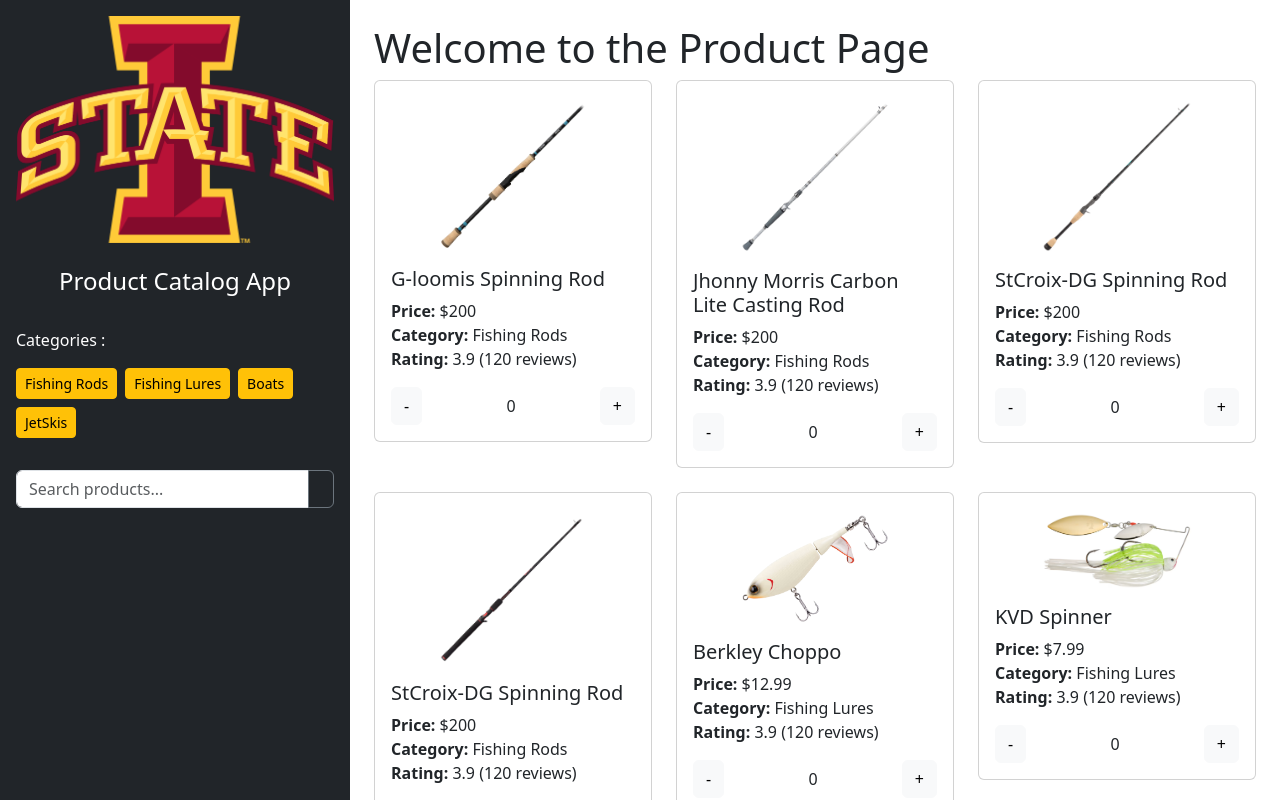
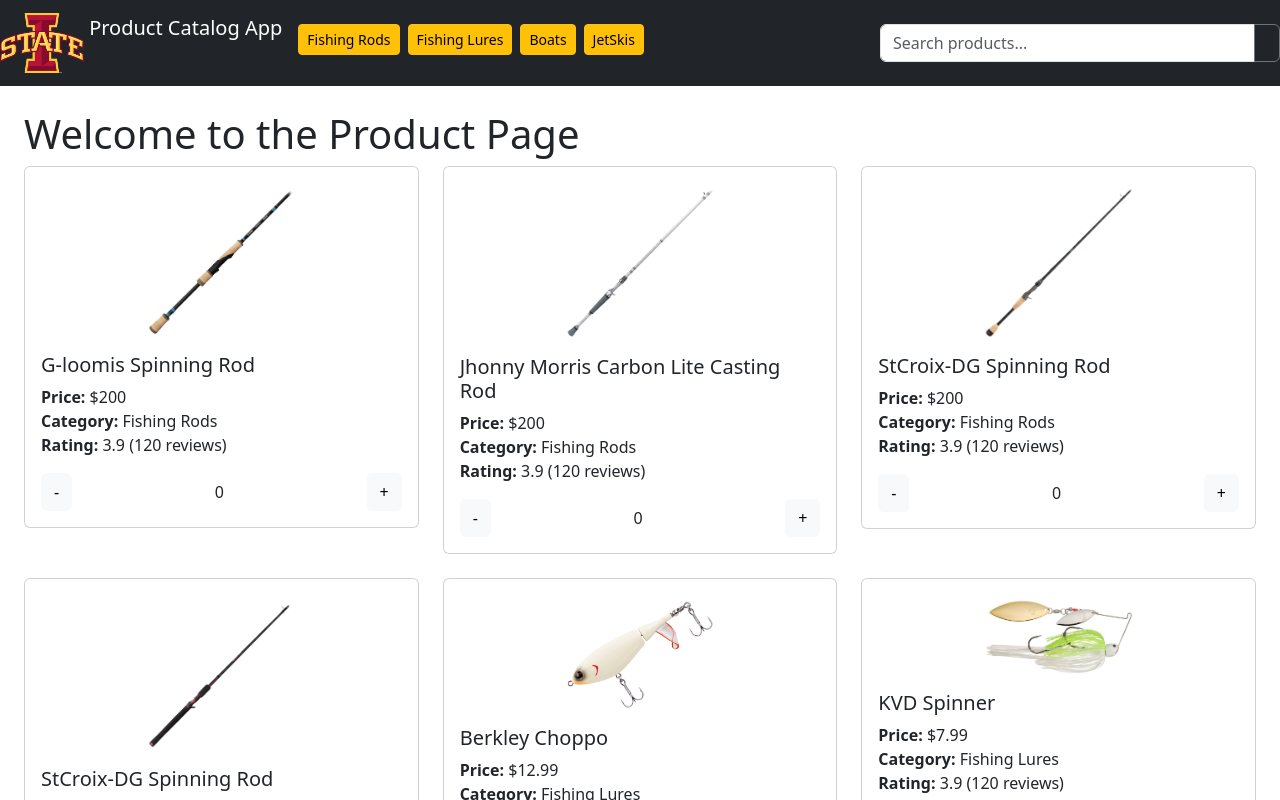
Before and after one commit to nvoung/319Assignment03, a React (Create React App) app: page / in a window 1280 px wide. Shown: the top 800 px of the page. Built offline with nearby package versions, Linux system fonts and the light colour scheme.

Commit message:
Top Nav Bar and App  changes

```diff
--- a/src/App.js
+++ b/src/App.js
@@ -1,7 +1,7 @@
 import React, { useState, useEffect } from "react";
 import "bootstrap/dist/css/bootstrap.min.css";
 import { Button, InputGroup, FormControl } from "react-bootstrap";
-import LeftNavBar from "./LeftNavBar";
+import TopNavBar from "./TopNavBar";
 
 function ShowProducts() {
   const [catalog, setCatalog] = useState([]);
@@ -81,10 +81,10 @@ function ShowProducts() {
   ));
 
   return (
-    <div className="d-flex" style={{ height: "100vh" }}>
+    <div className="d-flex flex-column" style={{ height: "100vh" }}>
       {/* Left Navigation Bar */}
-      <div style={{ width: "350px" }}>
-        <LeftNavBar
+      <div style={{ width: "100%" }}>
+        <TopNavBar
           catalog={catalog}
           setCatalog={setCatalog}
           filteredCatalog={filteredCatalog}
--- a/src/LeftNavBar.js
+++ /dev/null
@@ -1,103 +0,0 @@
-//Nathan Voung
-//nvoung@iastate.edu
-//October 25, 2024
-
-import React, { useState } from "react";
-import "bootstrap/dist/css/bootstrap.min.css";
-import { Button, InputGroup, FormControl } from "react-bootstrap";
-import Logo from "./logo.png";
-
-const LeftNavBar = ({
-  catalog,
-  setCatalog,
-  filteredCatalog,
-  setFilteredCatalog,
-  categories,
-}) => {
-  const [searchTerm, setSearchTerm] = useState("");
-
-  const clearSearch = () => {
-    setSearchTerm(""); // Clear the input
-    setFilteredCatalog(catalog); // Reset to full catalog
-  };
-
-  const filterCategory = (tag) => {
-    const results = catalog.filter((eachProduct) => {
-      return eachProduct.category === tag;
-    });
-    setFilteredCatalog(results);
-  };
-
-  const handleChange = (e) => {
-    setSearchTerm(e.target.value);
-    const results = catalog.filter((eachProduct) => {
-      if (e.target.value === "") return catalog;
-      return eachProduct.title
-        .toLowerCase()
-        .includes(e.target.value.toLowerCase());
-    });
-    setFilteredCatalog(results);
-  };
-
-  return (
-    <div
-      className="d-flex flex-column bg-dark text-white vh-100 p-3"
-      style={{ width: "350px" }}
-    >
-      {/* Logo Section */}
-      <div className="text-center mb-4">
-        <img src={Logo} alt="Logo" className="img-fluid" />
-      </div>
-      {/* Title Section */}
-      <div className="text-center mb-4">
-        <h4>Product Catalog App</h4>
-      </div>
-      {/* Tag Buttons Section */}
-      <div className="mb-4">
-        <p>Categories :</p>
-        <div className="d-flex flex-wrap">
-          {categories.map((tag) => {
-            return (
-              <Button
-                variant="warning"
-                className="mb-2 me-2 btn-sm"
-                onClick={() => {
-                  filterCategory(tag);
-                }}
-              >
-                {tag}
-              </Button>
-            );
-          })}
-          {/*<Button variant="warning" className="mb-2 me-2 btn-sm" onClick={()=>{filterCategory("electronics")}}>
-electronics
-</Button>
-<Button variant="warning" className="mb-2 me-2 btn-sm" onClick={()=>{filterCategory("jewelery")}}>
-jewelery
-</Button>
-<Button variant="warning" className="mb-2 me-2 btn-sm" onClick={()=>{filterCategory("men's clothing")}}>
-men's clothing
-</Button>
-<Button variant="warning" className="mb-2 me-2 btn-sm" onClick={()=>{filterCategory("women's clothing")}}>
-women's clothing
-</Button> */}
-        </div>
-      </div>
-      {/* Search Input Section */}
-      <div className="mb-4">
-        <InputGroup>
-          <FormControl
-            placeholder="Search products..."
-            aria-label="Search products"
-            value={searchTerm}
-            onChange={handleChange}
-          />
-          <Button variant="outline-secondary" onClick={clearSearch}>
-            <i className="bi bi-x"></i> {/* Bootstrap icon for clear */}
-          </Button>
-        </InputGroup>
-      </div>
-    </div>
-  );
-};
-export default LeftNavBar;
--- /dev/null
+++ b/src/TopNavBar.js
@@ -0,0 +1,79 @@
+import React, { useState } from "react";
+import "bootstrap/dist/css/bootstrap.min.css";
+import { Button, InputGroup, FormControl, Navbar, Nav } from "react-bootstrap";
+import Logo from "./logo.png";
+
+const TopNavBar = ({
+  catalog,
+  setCatalog,
+  filteredCatalog,
+  setFilteredCatalog,
+  categories,
+}) => {
+  const [searchTerm, setSearchTerm] = useState("");
+
+  const clearSearch = () => {
+    setSearchTerm(""); // Clear the input
+    setFilteredCatalog(catalog); // Reset to full catalog
+  };
+
+  const filterCategory = (tag) => {
+    const results = catalog.filter((eachProduct) => {
+      return eachProduct.category === tag;
+    });
+    setFilteredCatalog(results);
+  };
+
+  const handleChange = (e) => {
+    setSearchTerm(e.target.value);
+    const results = catalog.filter((eachProduct) => {
+      if (e.target.value === "") return catalog;
+      return eachProduct.title
+        .toLowerCase()
+        .includes(e.target.value.toLowerCase());
+    });
+    setFilteredCatalog(results);
+  };
+
+  return (
+    <Navbar bg="dark" variant="dark" expand="lg" sticky="top" className="w-100">
+      <Navbar.Brand href="#">
+        <img
+          src={Logo}
+          alt="Logo"
+          className="d-inline-block align-top"
+          style={{ height: "60px" }}
+        />{' '}
+        Product Catalog App
+      </Navbar.Brand>
+      <Navbar.Toggle aria-controls="basic-navbar-nav" />
+      <Navbar.Collapse id="basic-navbar-nav">
+        <Nav className="me-auto">
+          {categories.map((tag) => (
+            <Button
+              variant="warning"
+              className="mb-2 me-2 btn-sm"
+              onClick={() => filterCategory(tag)}
+              key={tag}
+            >
+              {tag}
+            </Button>
+          ))}
+        </Nav>
+        <InputGroup className="ms-auto" style={{ maxWidth: "400px" }}>
+          <FormControl
+            placeholder="Search products..."
+            aria-label="Search products"
+            value={searchTerm}
+            onChange={handleChange}
+          />
+          <Button variant="outline-secondary" onClick={clearSearch}>
+            <i className="bi bi-x"></i> {/* Bootstrap icon for clear */}
+          </Button>
+        </InputGroup>
+      </Navbar.Collapse>
+    </Navbar>
+  );
+};
+
+export default TopNavBar;
```
